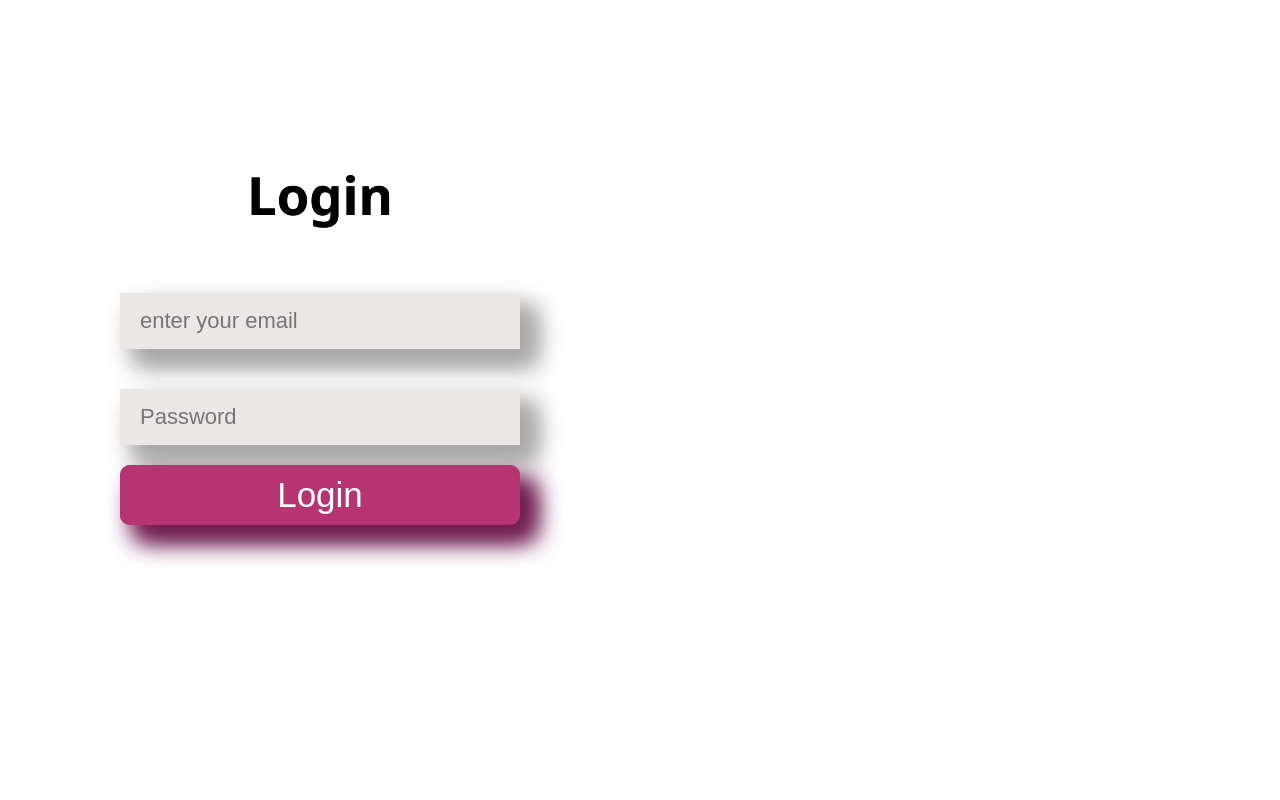
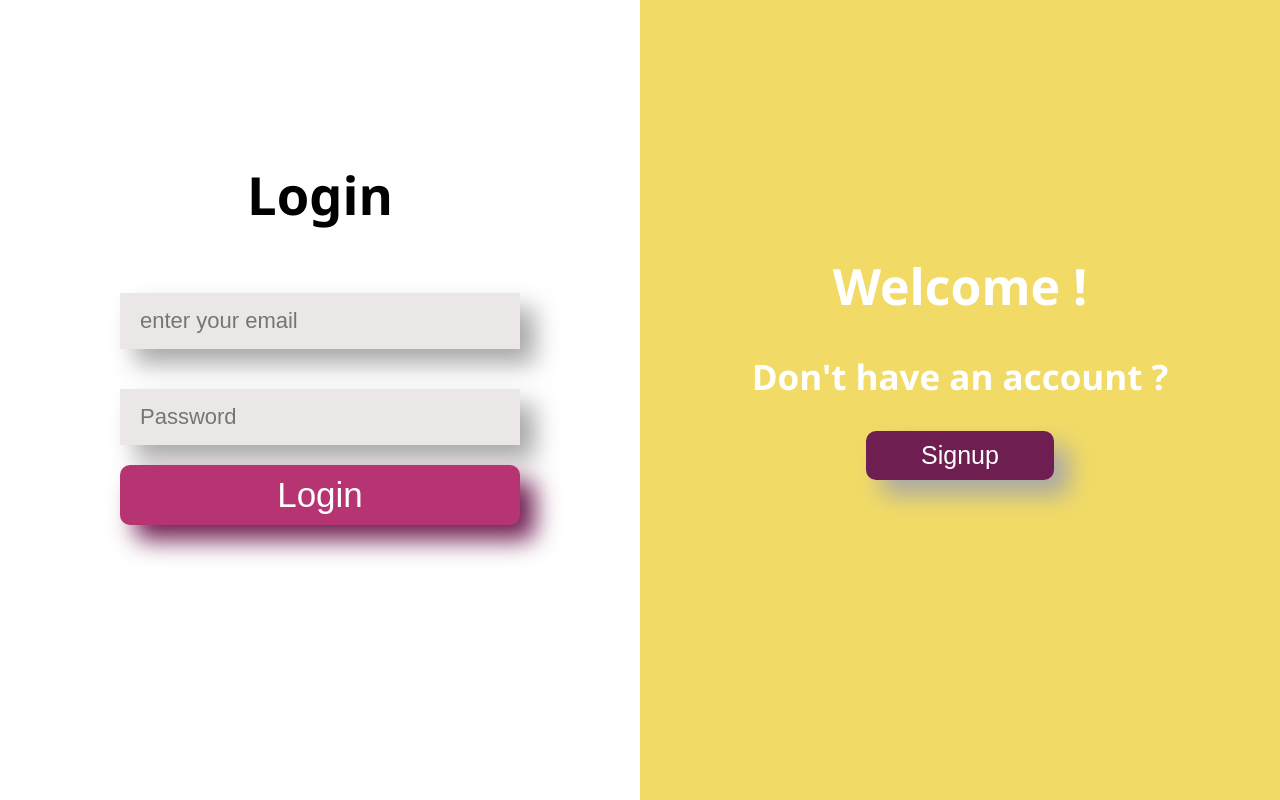
Before and after one commit to NurRafi/ClickAndCapture, a PHP site: page /user.php in a window 1280 px wide. Run offline with PHP 8.4, Linux system fonts and the light colour scheme.

Commit message:
added html file for user part

```diff
--- a/user.php
+++ b/user.php
@@ -28,36 +28,29 @@
         </div>
     </section>
 
- <body/> <!DOCTYPE html>
-<html lang="en">
-<head>
+    <section class="right-section">
+        <div id="right-cover" class="cover fade-in-element">
+            <img src="img/cover.png" alt="">
+            <h1>Welcome !</h1>
+            <h3>Don't have an account ?</h3>
+            <button type="button" class="switch-btn" onclick="switchSignup()">Signup</button>
+        </div>
+        <div id="right-form" class="form form-hide">
+            <h1>Signup</h1>
+            <form action="user.php" method="post">
+
+                <input type="text" name="user-name" class="input-box" placeholder="User Name">
+                <input type="email" name="email" class="input-box" placeholder="Email">
+                <input type="password" name="password" class="input-box" placeholder="Password">
+				<input type="Phone Num" name="phone" class="input-box" placeholder="Phone Num">
+
+				<input type="submit" name="submit" class="btn" value="Signup">
+            </form>
+        </div>
+    </section>
+
+    <script src="js/main.js"></script>
 
 </body>
 </form>
 </html>
-
-    <meta name="viewport" content="width=device-width, initial-scale=1.0">
-    <title>User Login</title>
-    <link rel="stylesheet" href="css/style.css">
-</head>
-<form name="registration" action="user.php" method="post">
-    <body>
-
-    <section class="left-section">
-        <div id="left-cover" class="cover cover-hide">
-            <img src="img/girl.jpg" alt="">
-            <h1>Welcome !</h1>
-            <h3>Already have an account ?</h3>
-            <button type="button" class="switch-btn" onclick="location.reload()">Login</button>
-        </div>
-        <div id="left-form" class="form fade-in-element">
-            <h1>Login</h1>
-            <form action="user.php" method="post">
-                <input type="text" name="email" class="input-box" placeholder="enter your email">
-                <input type="password" name="password" class="input-box" placeholder="Password">
-                <input type="submit" name="login1" class="btn" value="Login">
-            </form>
-        </div>
-    </section>
-
-    <body/>
```
